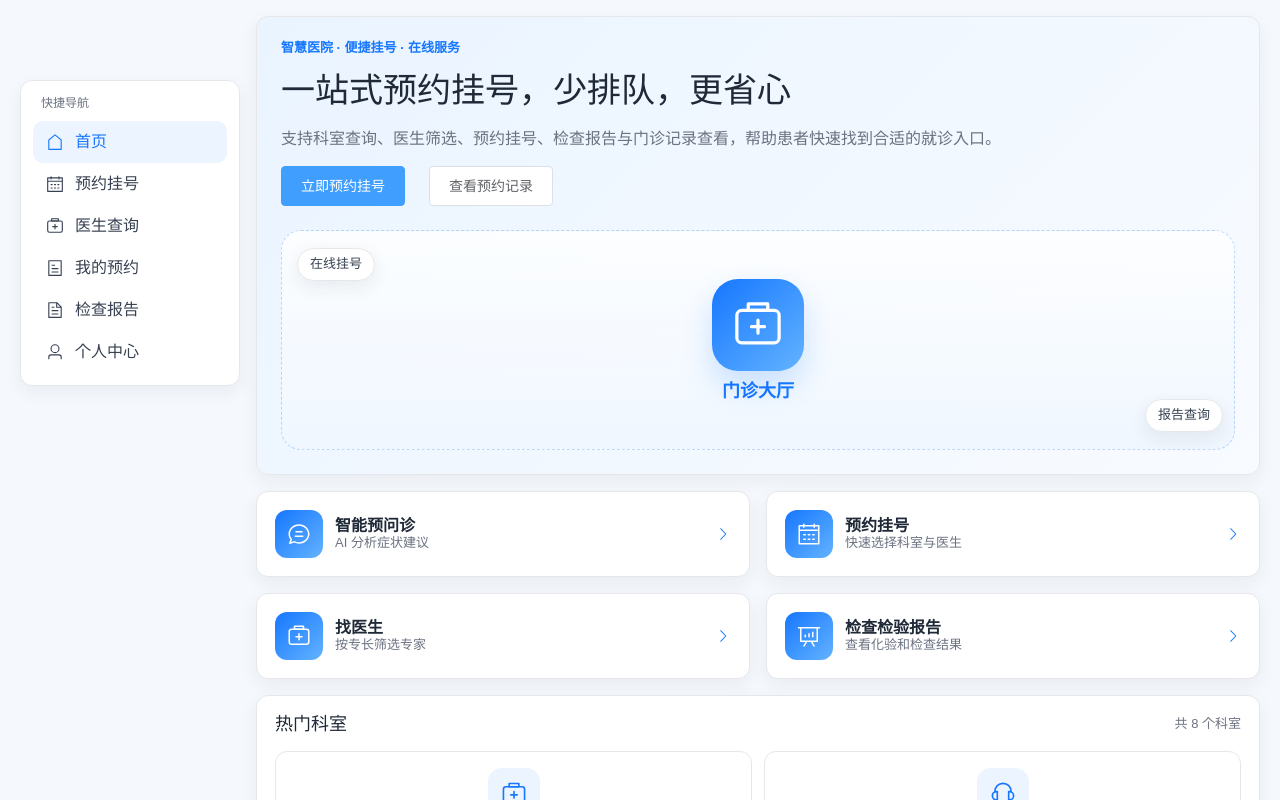
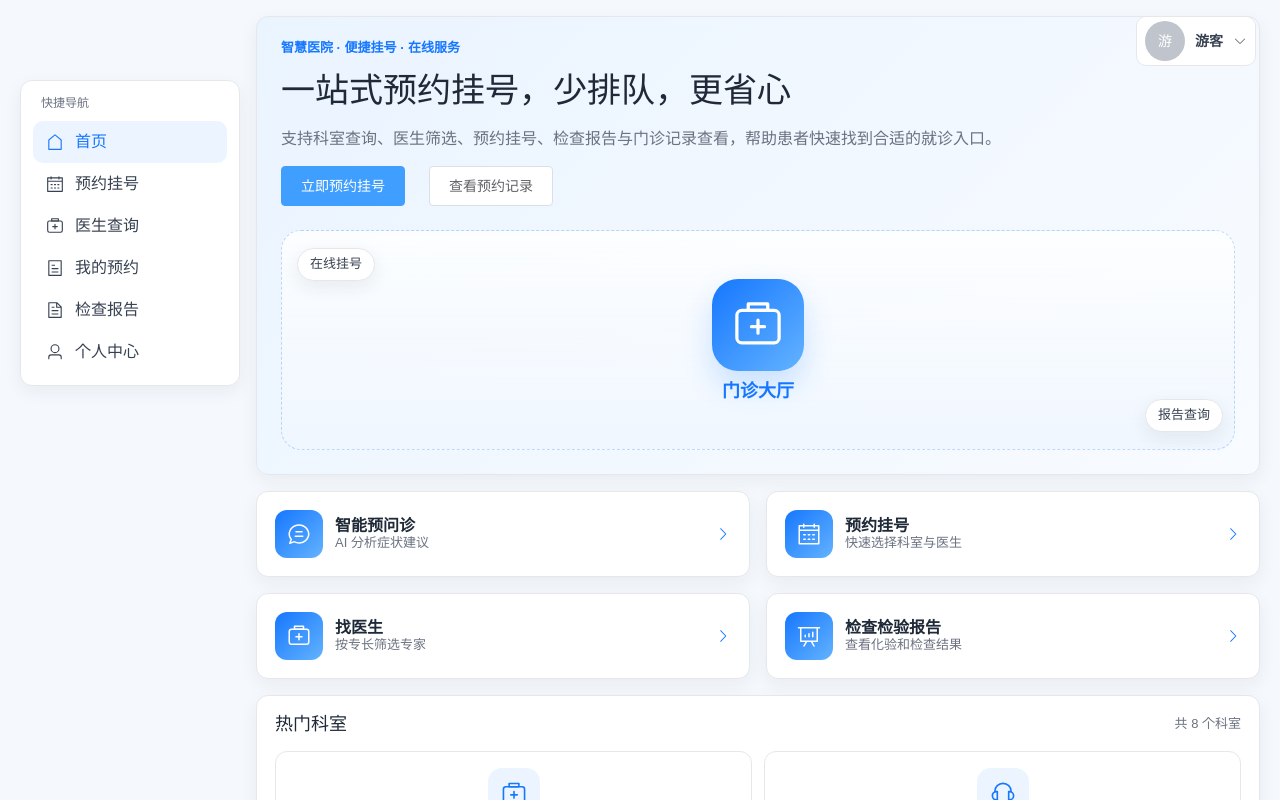
Before and after one commit to Shunhhhh/hospital-appointment-system, a Vue app in the folder hospital-appointment-frontend/: page /hospital/home in a window 1280 px wide. Shown: the top 800 px of the page. Built offline with nearby package versions, Linux system fonts and the light colour scheme; the HTML template or start-up script is replaced by a standard one.

Commit message:
修改退出登录

```diff
--- a/hospital-appointment-frontend/src/views/hospital/HospitalHome.vue
+++ b/hospital-appointment-frontend/src/views/hospital/HospitalHome.vue
@@ -1,5 +1,21 @@
 <template>
   <div class="hospital-home-page">
+    <div class="top-right-bar">
+      <el-dropdown trigger="click">
+        <span class="user-area">
+          <el-avatar :size="40">{{ userName?.charAt(0) }}</el-avatar>
+          <span class="user-name">{{ userName }}</span>
+          <el-icon><ArrowDown /></el-icon>
+        </span>
+        <template #dropdown>
+          <el-dropdown-menu>
+            <el-dropdown-item @click="router.push('/hospital/profile')">个人中心</el-dropdown-item>
+            <el-dropdown-item @click="router.push('/hospital/my-appointments')">我的预约</el-dropdown-item>
+            <el-dropdown-item divided @click="handleLogout">退出登录</el-dropdown-item>
+          </el-dropdown-menu>
+        </template>
+      </el-dropdown>
+    </div>
     <div class="page-shell">
       <SidebarNav />
 
@@ -349,6 +365,36 @@ const performSearch = () => {
   min-height: 100vh;
   background: #f5f8fc;
   color: #1f2937;
+  position: relative;
+}
+
+.top-right-bar {
+  position: absolute;
+  top: 16px;
+  right: 24px;
+  z-index: 10;
+}
+
+.user-area {
+  display: flex;
+  align-items: center;
+  gap: 10px;
+  padding: 8px 16px;
+  border-radius: 24px;
+  background: #fff;
+  border: 1px solid #e5e7eb;
+  cursor: pointer;
+  transition: box-shadow 0.2s;
+}
+
+.user-area:hover {
+  box-shadow: 0 2px 12px rgba(0,0,0,0.12);
+}
+
+.user-name {
+  font-size: 15px;
+  color: #374151;
+  font-weight: 600;
 }
 
 .top-header {
```
